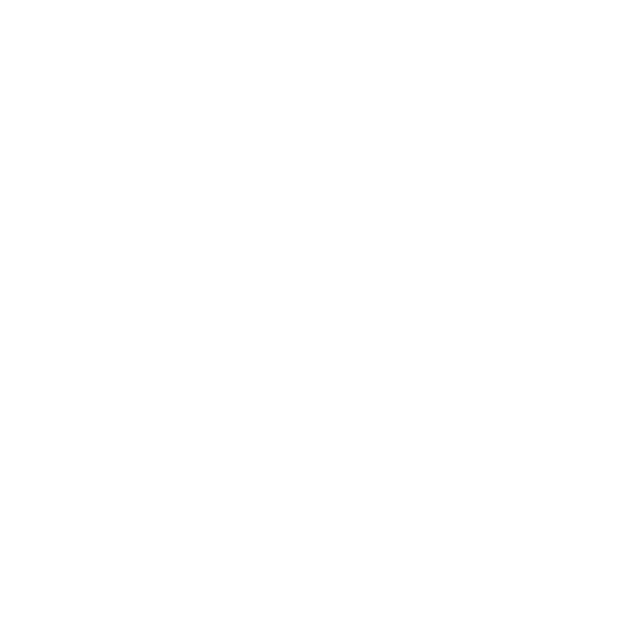
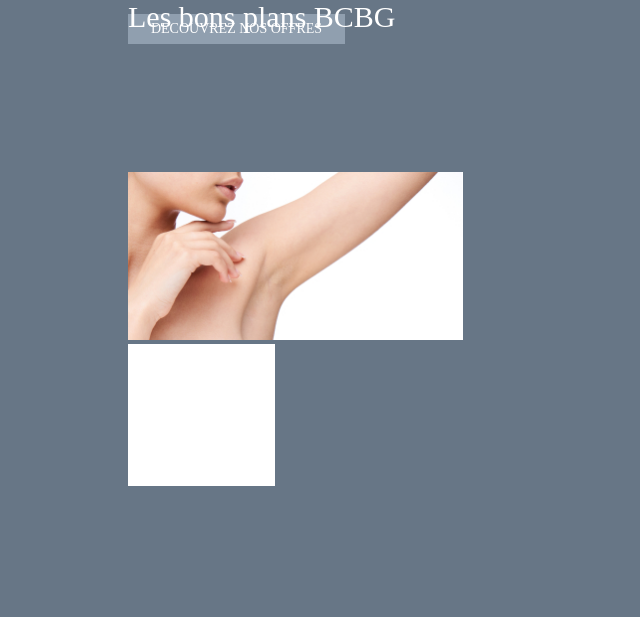
Before and after one commit to sambeauprak/figma-integration, a plain HTML site: page index.html in a window 1280 px wide. Shown: the whole page, without its empty margins (0-640 px from the left). Drawn offline with Linux system fonts and the light colour scheme.

Commit message:
Alexandre

```diff
--- a/index.html
+++ b/index.html
@@ -6,10 +6,22 @@
     <meta http-equiv="X-UA-Compatible" content="IE=edge">
     <meta name="viewport" content="width=device-width, initial-scale=1.0">
     <title>Homepage</title>
+    <link rel="stylesheet" href="style.css">
 </head>
 
 <body>
-    <!-- contenu -->
+    <div class="main_block">
+        <div class="block_titre">
+            <div class="titre"><span>Les bons plans BCBG</span></div>
+            <div class="block_offre"><p>DECOUVREZ NOS OFFRES</p></div>
+        </div>
+        <div class="block_epilation">
+            <img src="epilation.jpg" alt="">
+            <div class="rectangle"></div>
+        </div>
+
+
+    </div>
 </body>
 
 </html>
--- a/style.css
+++ b/style.css
@@ -0,0 +1,38 @@
+body{
+    margin: 0;
+}
+
+.main_block{
+    background-color: #677686;
+    height: 1478px;
+}
+.titre{
+    font-size: 30px;
+    color: white;
+}
+.block_offre{
+    background-color: #909FAF;
+    height: 30px;
+    width: 217px;
+    font-size: 14px;
+    color: white;
+    justify-content: center;
+    display: flex;
+    align-items: center;
+    margin-top: -1.7%;
+}
+img{
+    width: 335px;
+    height: 168px;
+}
+.block_epilation{
+    padding: 10%;
+}
+.block_titre{
+    padding-left: 10%;
+}
+.rectangle {
+    background-color: white;
+    width: 147px;
+    height: 142px;
+}
```
Also changed, not shown: Group.svg (added), epilation.jpg (added).
